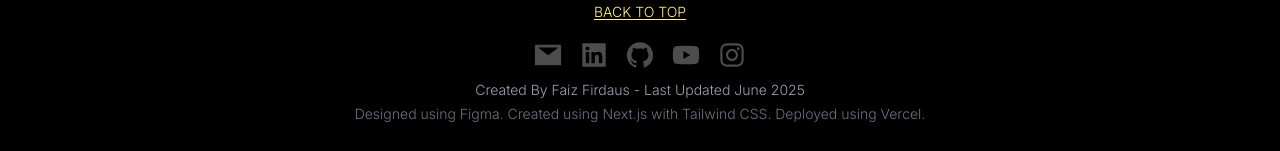
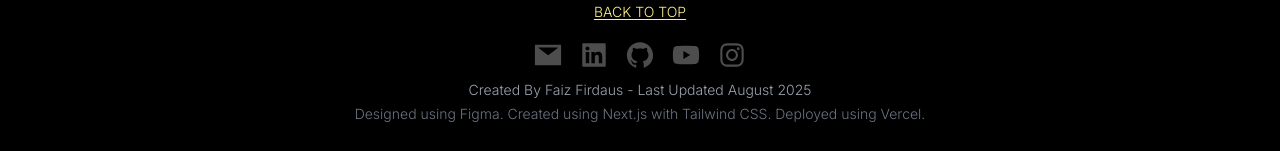
Before and after one commit to faizfrds/portfolio-v2, a Next.js app: page / in a window 1280 px wide. Shown: the part 5520-5671 px from the top of the page. Built offline with nearby package versions, Linux system fonts and the light colour scheme.

Commit message:
updated footer

```diff
--- a/components/Footer.tsx
+++ b/components/Footer.tsx
@@ -64,7 +64,7 @@ export default function Footer() {
                     </a>
         </div>
         <h2 className="text-gray-400 pt-2 capitalize">
-          created by faiz firdaus - last updated june 2025
+          created by faiz firdaus - last updated August 2025
         </h2>
         <h3 className="text-gray-500">
           Designed using Figma. Created using Next.js with Tailwind CSS.
```
